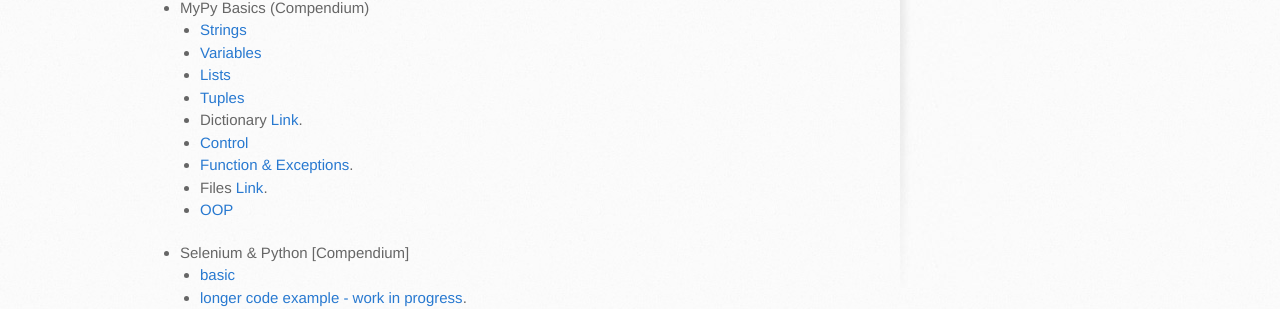
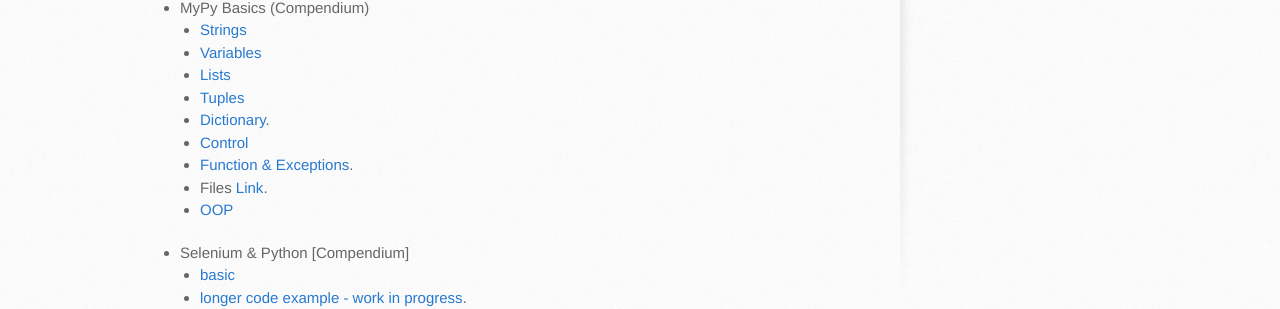
Before and after one commit to trumpfheller/trumpfheller.github.io, a Jekyll site: the page built from index.md, in a window 1280 px wide. Shown: the part 437-746 px from the top of the page. Built offline with Jekyll 4.4.1, drawn with Linux system fonts in a browser that asks for light colours.

Commit message:
Update index.md

```diff
--- a/index.md
+++ b/index.md
@@ -17,7 +17,7 @@
   - [Variables](./variables.html)
   - [Lists](./lists.html)
   - [Tuples](./tuples.html)
-  - Dictionary [Link](./another-page.html).
+  - [Dictionary](./dictionary.html).
   - [Control](./control.html)
   - [Function & Exceptions](./function.html).
   - Files [Link](./another-page.html).
```
